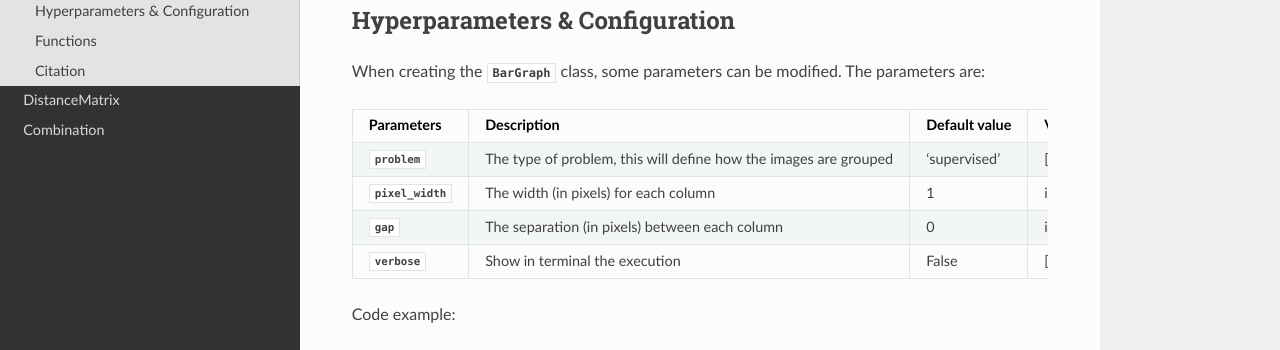
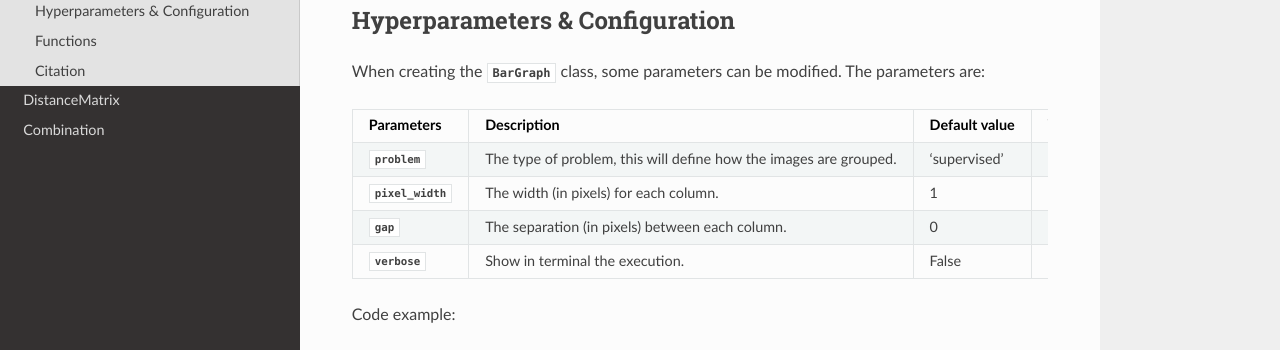
Before and after one commit to oeg-upm/TINTOlib-Documentation, a Sphinx documentation site: the page built from docs/source/bargraph.rst, in a window 1280 px wide and 900 px high. Shown: the part 343-693 px from the top of the window. Built offline with Sphinx 7.4.7 and the Read the Docs theme 2.0.0, drawn with Linux system fonts in a browser that asks for light colours; pages that are not in the unit, such as notebooks, are missing from menus.

Commit message:
Update bargraph.rst

```diff
--- a/docs/source/bargraph.rst
+++ b/docs/source/bargraph.rst
@@ -23,19 +23,19 @@ When creating the :py:class:`BarGraph` class, some parameters can be modified. T
      - Default value
      - Valid values
    * - :py:data:`problem`
-     -  The type of problem, this will define how the images are grouped
+     -  The type of problem, this will define how the images are grouped.
      -  'supervised'
      - ['supervised', 'unsupervised', 'regression']
    * - :py:data:`pixel_width`
-     - The width (in pixels) for each column
+     - The width (in pixels) for each column.
      - 1
      - integer
    * - :py:data:`gap`
-     - The separation (in pixels) between each column
+     - The separation (in pixels) between each column.
      - 0
      - integer
    * - :py:data:`verbose`
-     - Show in terminal the execution
+     - Show in terminal the execution.
      - False
      - [True, False]
 
```
